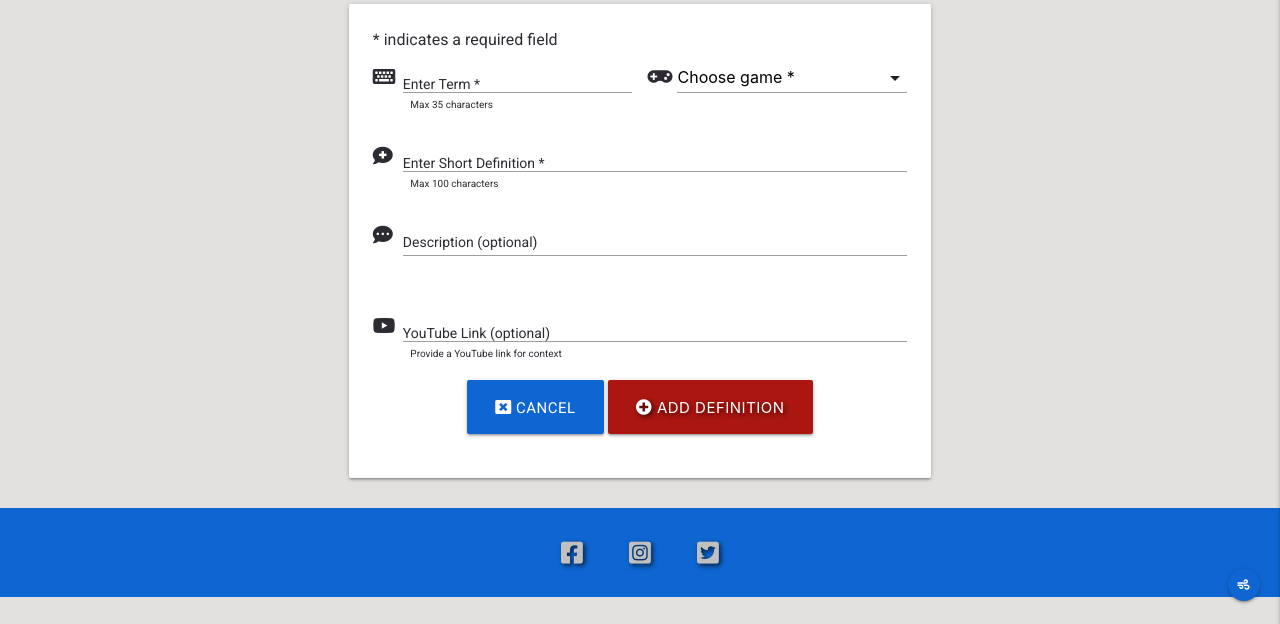
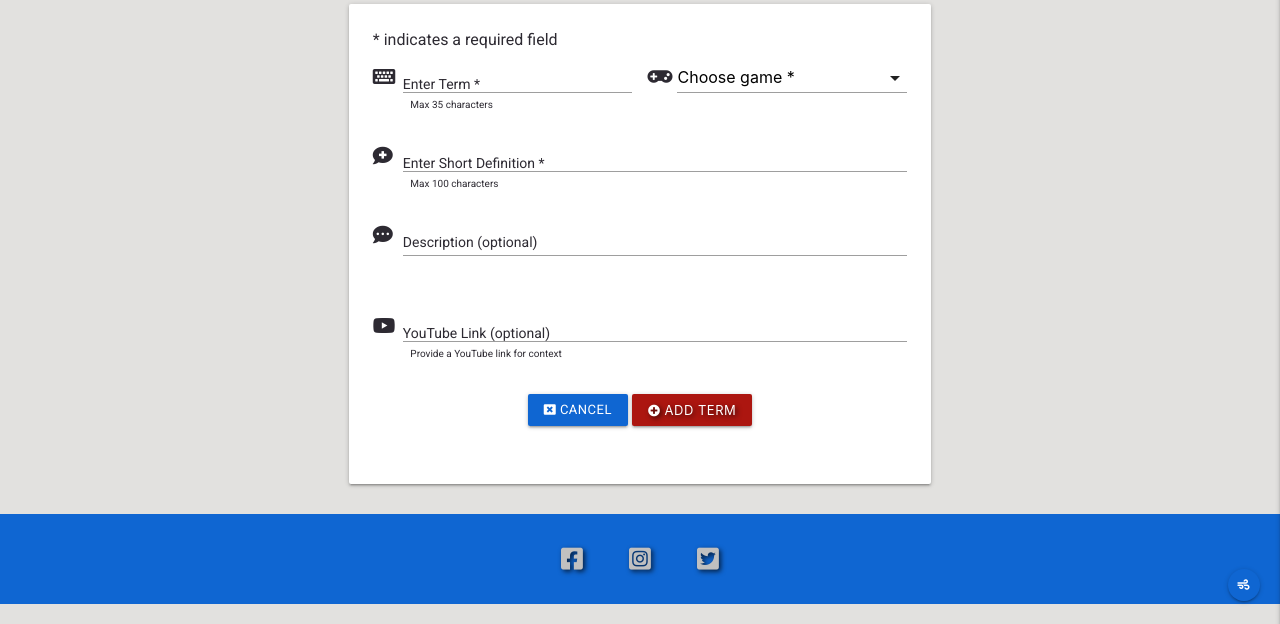
Before and after one commit to mark-obeirne/esports-dictionary, a Flask app: page /submit_definition in a window 1280 px wide. Shown: the part 176-800 px from the top of the page. Run offline with Flask 2, Linux system fonts and the light colour scheme; the visitor is signed in with stand-in values (Sample User, id 1); data that the repository does not hold is empty; some libraries are stand-ins or nearby versions.

Commit message:
Update buttons
- Add div with class of padded-btns to give buttons more space
- Update class of buttons from large to small

```diff
--- a/templates/add_game.html
+++ b/templates/add_game.html
@@ -24,8 +24,10 @@
         <!--Submit Game Button-->
         <div class="row">
           <div class="col s12 center-align">
-            <a href="{{ url_for('get_games') }}" class="btn-large blue-background blue-btn"><i class="fas fa-window-close"></i> Cancel</a>
-            <button type="submit" class="btn-large red-btn text-shadow"><i class="fas fa-plus-circle"></i> Add Game</button>
+            <div class="padded-btns">
+              <a href="{{ url_for('get_games') }}" class="btn-small blue-background blue-btn"><i class="fas fa-window-close"></i> Cancel</a>
+              <button type="submit" class="btn-small red-btn text-shadow"><i class="fas fa-plus-circle"></i> Add Game</button>
+            </div>
           </div>
         </div>
       </div>
--- a/templates/add_term.html
+++ b/templates/add_term.html
@@ -53,8 +53,10 @@
         <!--Submit Button-->
         <div class="row">
           <div class="col s12 center-align">
-            <a href="{{ url_for('get_terms') }}" class="btn-large blue-background blue-btn"><i class="fas fa-window-close"></i> Cancel</a>
-            <button type="submit" class="btn-large red-btn text-shadow"><i class="fas fa-plus-circle"></i> Add Definition</button>
+            <div class="padded-btns">
+              <a href="{{ url_for('get_terms') }}" class="btn-small blue-background blue-btn"><i class="fas fa-window-close"></i> Cancel</a>
+              <button type="submit" class="btn-small red-btn text-shadow"><i class="fas fa-plus-circle"></i> Add Term</button>
+            </div>
           </div>
         </div>
       </div>
--- a/templates/edit_game.html
+++ b/templates/edit_game.html
@@ -24,8 +24,10 @@
         <!--Submit Game Button-->
         <div class="row">
           <div class="col s12 center-align">
-            <a href="{{ url_for('get_games') }}" class="btn-large blue-background blue-btn"><i class="fas fa-window-close"></i> Cancel</a>
-            <button type="submit" class="btn-large red-btn text-shadow"><i class="fas fa-edit"></i> Update Game Details</button>
+            <div class="padded-btns">
+              <a href="{{ url_for('get_games') }}" class="btn-small blue-background blue-btn"><i class="fas fa-window-close"></i> Cancel</a>
+              <button type="submit" class="btn-small red-btn text-shadow"><i class="fas fa-edit"></i> Update</button>
+            </div>
           </div>
         </div>
       </div>
--- a/templates/edit_term.html
+++ b/templates/edit_term.html
@@ -59,8 +59,10 @@
         <!--Submit Button-->
         <div class="row">
           <div class="col s12 center-align">
-            <a href="{{ url_for('get_terms') }}" class="btn-large blue-background blue-btn"><i class="fas fa-window-close"></i> Cancel</a>
-            <button type="submit" class="btn-large red-btn text-shadow"><i class="fas fa-edit"></i> Update Definition</button>
+            <div class="padded-btns">
+              <a href="{{ url_for('get_terms') }}" class="btn-small blue-background blue-btn"><i class="fas fa-window-close"></i> Cancel</a>
+              <button type="submit" class="btn-small red-btn text-shadow"><i class="fas fa-edit"></i> Update</button>
+            </div>
           </div>
         </div>
       </div>
```
Also changed, not shown: templates/edit_user.html (+5 -5 lines).
